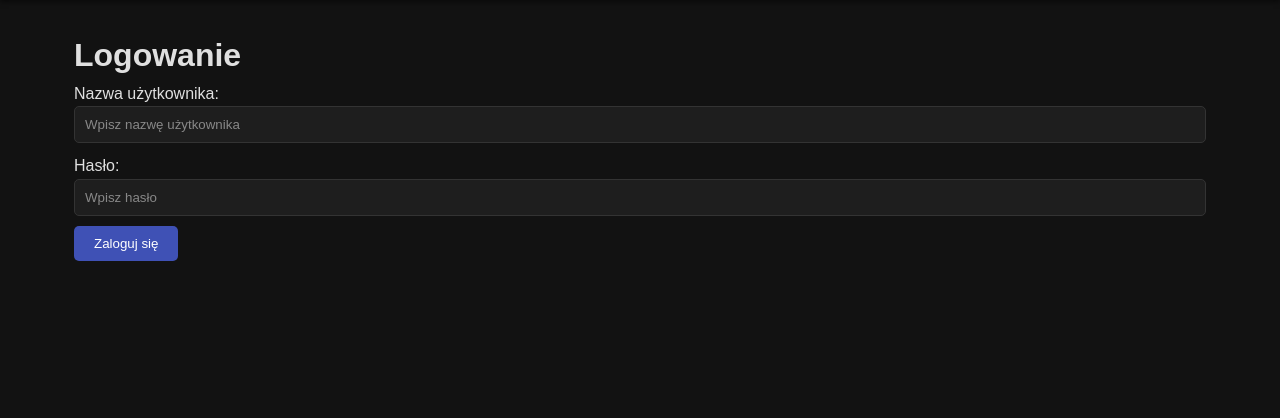
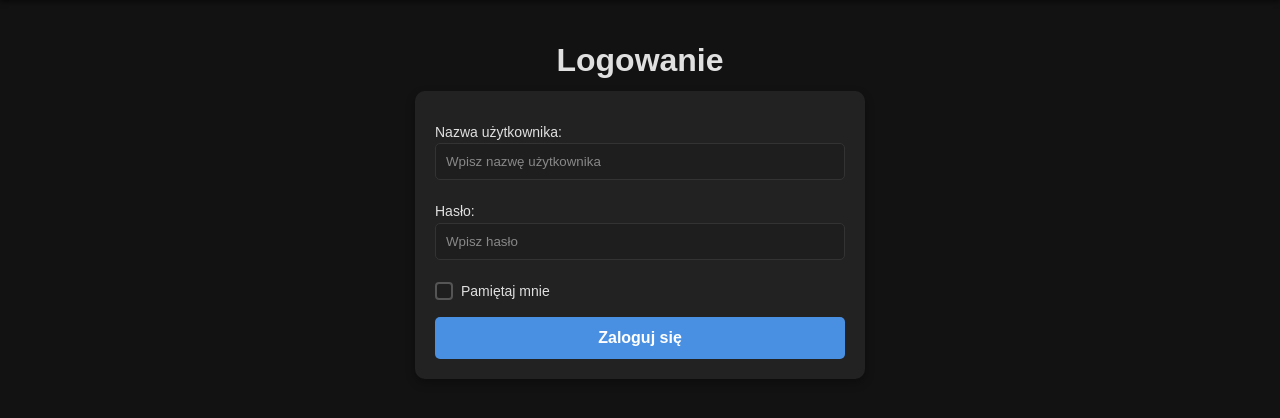
Before and after one commit to 2Def/Arczi-AudioPlayer, a PHP site: page /login.php in a window 1280 px wide. Shown: the part 72-490 px from the top of the page. Run offline with PHP 8.4, Linux system fonts and the light colour scheme.

Commit message:
Prepare login

```diff
--- a/User/assets/style.css
+++ b/User/assets/style.css
@@ -48,21 +48,6 @@
     background-color: rgba(255, 255, 255, 0.2);
   }
 
-  /* Przyciski */
-  button {
-    background-color: #3f51b5;
-    border: none;
-    color: #ffffff;
-    padding: 10px 20px;
-    cursor: pointer;
-    border-radius: 5px;
-    transition: background-color 0.3s;
-  }
-
-  button:hover {
-    background-color: #303f9f;
-  }
-
  /* Stylizacja inputów */
 input[type="text"],
 input[type="password"],
@@ -80,6 +65,86 @@
     color: #888;
 }
 
+/* Stylizacja formularza */
+form {
+    background-color: #222;
+    padding: 20px;
+    border-radius: 10px;
+    box-shadow: 0 4px 10px rgba(0, 0, 0, 0.3);
+    max-width: 450px;
+    width: 100%;
+    margin: auto;
+    text-align: center;
+}
+
+/* Stylizacja etykiet */
+label {
+    display: block;
+    color: #e0e0e0;
+    font-size: 14px;
+    text-align: left;
+    margin-top: 10px;
+}
+
+/* Stylizacja checkboxa */
+.checkbox-container {
+    display: flex;
+    align-items: center;
+    gap: 8px;
+    justify-content: start;
+    margin-bottom: 15px;
+}
+
+input[type="checkbox"] {
+    appearance: none;
+    width: 18px;
+    height: 18px;
+    border: 2px solid #555;
+    background-color: #1e1e1e;
+    border-radius: 4px;
+    position: relative;
+    cursor: pointer;
+    margin-top: 10px;
+}
+
+input[type="checkbox"]:checked {
+    background-color: #4a90e2;
+    border-color: #4a90e2;
+}
+
+input[type="checkbox"]::before {
+    content: "✔";
+    font-size: 14px;
+    color: white;
+    position: absolute;
+    top: 50%;
+    left: 50%;
+    transform: translate(-50%, -50%);
+    display: none;
+}
+
+input[type="checkbox"]:checked::before {
+    display: block;
+}
+
+/* Stylizacja przycisku */
+button {
+    width: 100%;
+    padding: 12px;
+    border: none;
+    border-radius: 5px;
+    background-color: #4a90e2;
+    color: white;
+    font-size: 16px;
+    font-weight: bold;
+    cursor: pointer;
+    transition: background 0.3s;
+}
+
+button:hover {
+    background-color: #357abd;
+}
+
   /* Karta książki */
   .book-card {
     background-color: #1e1e1e;
@@ -92,6 +157,7 @@
     text-align: center;
     max-width: 275px;
     min-width: 275px;
+    justify-content: space-between;
   }
 
   .book-card img {
@@ -102,12 +168,22 @@
     margin-bottom: 15px;
   }
 
+  .book-details
+  {
+    width: 100%;
+  }
+
   .book-details h3 {
     margin-bottom: 10px;
   }
 
   .book-details p {
     margin-bottom: 10px;
+  }
+
+  .book-details button
+  {
+    margin-top: auto;
   }
 
   /* Informacja o postępie słuchania */
@@ -237,6 +313,13 @@
     justify-content: center;
   }
 
+  .error {
+    color: red;
+    font-size: 14px;
+    margin-top: 15px;
+    margin-bottom: 15px;
+}
+
   /* Responsywność */
   @media (max-width: 768px) {
     .book-card {
--- a/User/login.php
+++ b/User/login.php
@@ -1,7 +1,62 @@
 <?php
 
-  define('ACCESS_ALLOWED', true);
-  session_start();
+define('ACCESS_ALLOWED', true);
+define('MODULES', 'modules/');
+session_start();
+
+require(MODULES . 'checkBlock.php');
+require(MODULES . 'checkLogin.php');
+require(MODULES . 'csrfToken.php');
+$error = null;
+
+require_once '../mysql.php';
+$config = include('../config.php');
+
+$db = new Database();
+
+if ($_SERVER['REQUEST_METHOD'] === 'POST') {
+
+  if (!isset($_POST['csrf_token']) || $_POST['csrf_token'] !== $_SESSION['csrf_token']) {
+    die("Nieprawidłowy token CSRF!");
+}
+
+    $username = $_POST['username'] ?? '';
+    $password = $_POST['password'] ?? '';
+    $rememberMe = isset($_POST['remember_me']);
+
+    $sql = "SELECT * FROM users WHERE username = ?";
+    $result = $db->query($sql, [$username]);
+
+    if ($result && $result->num_rows > 0) {
+        $user = $result->fetch_assoc();
+
+        if (password_verify($password, $user['password'])) {
+
+            if ($rememberMe) {
+                setcookie('remember_me',
+                    base64_encode("$username|".hash_hmac('sha256', $username, $config['api']['key'])),
+                    time() + (30 * 24 * 60 * 60),
+                    "/", "", true, true);
+            } else {
+                $_SESSION['username'] = $username;
+            }
+            $_SESSION['attempts'] = 0;
+            header("Location: /user/index.php");
+
+        } else {
+            $error = 'Invalid username or password.';
+            $_SESSION['attempts']++;
+        }
+    } else {
+        $error = 'Invalid username or password.';
+        $_SESSION['attempts']++;
+    }
+
+    if ($_SESSION['attempts'] >= MAX_ATTEMPTS) {
+        $_SESSION['block_time'] = time();
+        die('You have exceeded the maximum number of attempts. Please try again after 1 hour.');
+    }
+}
 
 ?>
 
@@ -16,16 +71,27 @@
 <body>
   <?php require_once('modules/nav.php'); ?>
   <div class="container">
-    <h1>Logowanie</h1>
-    <form>
+  <div class="header-container">
+      <h1>Logowanie</h1>
+  </div>
+    <form  method="POST" action="">
       <label for="username">Nazwa użytkownika:</label>
       <input type="text" id="username" name="username" placeholder="Wpisz nazwę użytkownika" required>
 
       <label for="password">Hasło:</label>
       <input type="password" id="password" name="password" placeholder="Wpisz hasło" required>
 
+      <div class="checkbox-container">
+          <input type="checkbox" name="remember_me" id="remember_me">
+          <label for="remember_me">Pamiętaj mnie</label>
+      </div>
+      <input type="hidden" name="csrf_token" value="<?= htmlspecialchars($_SESSION['csrf_token']) ?>">
       <button type="submit">Zaloguj się</button>
-    </form>
+      <?php if ($error): ?>
+        <div class="error"><?php echo htmlspecialchars($error); ?></div>
+      <?php endif; ?>
+  </form>
+
   </div>
 </body>
 </html>
--- /dev/null
+++ b/User/modules/checkBlock.php
@@ -0,0 +1,17 @@
+<?php
+
+if (!defined('ACCESS_ALLOWED')) {
+    die('Direct access not allowed.');
+}
+
+define('LOCK_TIME', 3600);
+define('MAX_ATTEMPTS', 5);
+
+if (isset($_SESSION['block_time']) && time() - $_SESSION['block_time'] < LOCK_TIME) {
+    die('You are temporarily blocked. Please try again later.');
+} elseif (isset($_SESSION['block_time']) && time() - $_SESSION['block_time'] >= LOCK_TIME) {
+    unset($_SESSION['attempts']);
+    unset($_SESSION['block_time']);
+}
+
+?>
--- /dev/null
+++ b/User/modules/checkLogin.php
@@ -0,0 +1,12 @@
+<?php
+
+if (!defined('ACCESS_ALLOWED')) {
+    die('Direct access not allowed.');
+}
+
+if (isset($_SESSION['username']) || isset($_COOKIE['remember_me'])) {
+    header("Location: /user/index.php");
+    exit;
+}
+
+?>
--- /dev/null
+++ b/User/modules/csrfToken.php
@@ -0,0 +1,11 @@
+<?php
+
+if (!defined('ACCESS_ALLOWED')) {
+    die('Direct access not allowed.');
+}
+
+if (empty($_SESSION['csrf_token'])) {
+    $_SESSION['csrf_token'] = bin2hex(random_bytes(32));
+}
+
+?>
```
Also changed, not shown: User/index.php (+6 -3 lines), User/listen.php (+5 -2 lines), User/profile.php (+5 -2 lines), User/search.php (+6 -3 lines). Lines whose indentation alone changed are shown as unchanged.
